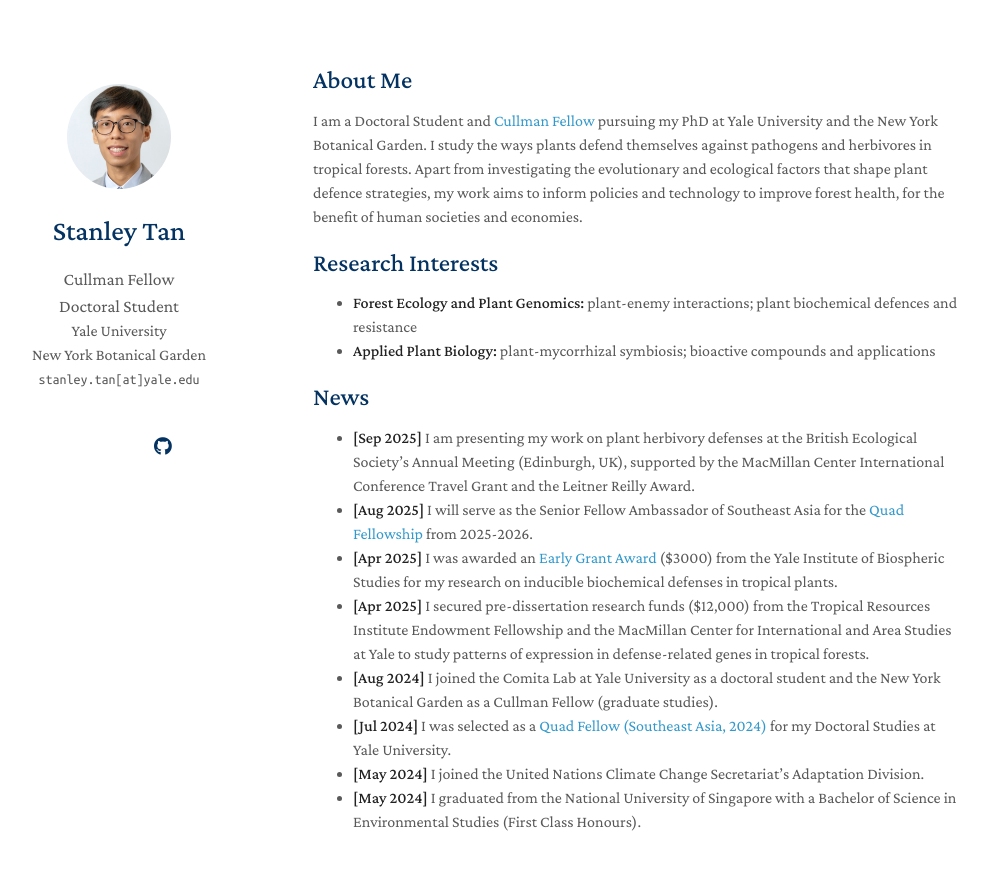
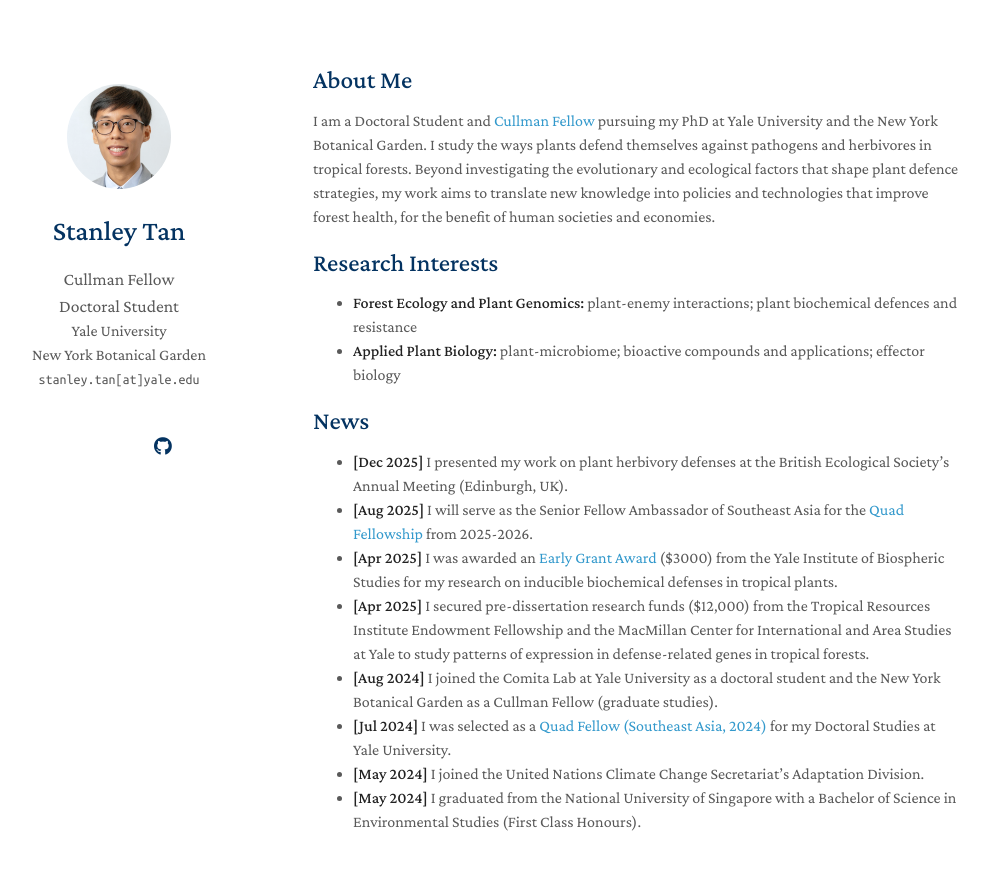
Before and after one commit to stanleytansx/stanleytansx.github.io, a Jekyll site: the page built from index.md, in a window 1280 px wide and 928 px high. Shown: the top 870 px of the window, without its empty margins (157-1146 px from the left). Built offline with Jekyll 4.4.1, drawn with Linux system fonts in a browser that asks for light colours; nearby versions of some CDN libraries; a style sheet for code colours, icons or effects is not loaded; our own code applies the rules of GitHub Pages for plain Markdown files.

Commit message:
Update index.md

```diff
--- a/index.md
+++ b/index.md
@@ -5,16 +5,16 @@ layout: homepage
 ## About Me
 
 I am a Doctoral Student and <a href="https://tri.yale.edu/fellows/cullman-joint-degree-program" target="_blank">Cullman Fellow</a> pursuing my PhD at Yale University and the New York Botanical Garden.
-I study the ways plants defend themselves against pathogens and herbivores in tropical forests. Apart from investigating the evolutionary and ecological factors that shape plant defence strategies, my work aims to inform policies and technology to improve forest health, for the benefit of human societies and economies.
+I study the ways plants defend themselves against pathogens and herbivores in tropical forests. Beyond investigating the evolutionary and ecological factors that shape plant defence strategies, my work aims to translate new knowledge into policies and technologies that improve forest health, for the benefit of human societies and economies.
 
 ## Research Interests
 
 - **Forest Ecology and Plant Genomics:** plant-enemy interactions; plant biochemical defences and resistance
-- **Applied Plant Biology:** plant-mycorrhizal symbiosis; bioactive compounds and applications
+- **Applied Plant Biology:** plant-microbiome; bioactive compounds and applications; effector biology
 
 ## News
 
-- **[Sep 2025]** I am presenting my work on plant herbivory defenses at the British Ecological Society's Annual Meeting (Edinburgh, UK), supported by the MacMillan Center International Conference Travel Grant and the Leitner Reilly Award.
+- **[Dec 2025]** I presented my work on plant herbivory defenses at the British Ecological Society's Annual Meeting (Edinburgh, UK).
 - **[Aug 2025]** I will serve as the Senior Fellow Ambassador of Southeast Asia for the <a href="https://www.quadfellowship.org/"> Quad Fellowship </a> from 2025-2026.
 - **[Apr 2025]** I was awarded an <a href="https://yibs.yale.edu/research/yibs-small-grant-program" target="_blank"> Early Grant Award</a> ($3000) from the Yale Institute of Biospheric Studies for my research on inducible biochemical defenses in tropical plants.
 - **[Apr 2025]** I secured pre-dissertation research funds ($12,000) from the Tropical Resources Institute Endowment Fellowship and the MacMillan Center for International and Area Studies at Yale to study patterns of expression in defense-related genes in tropical forests.
```
